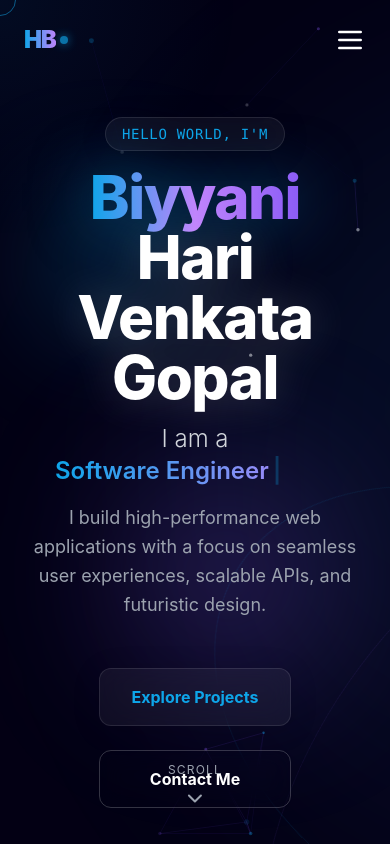
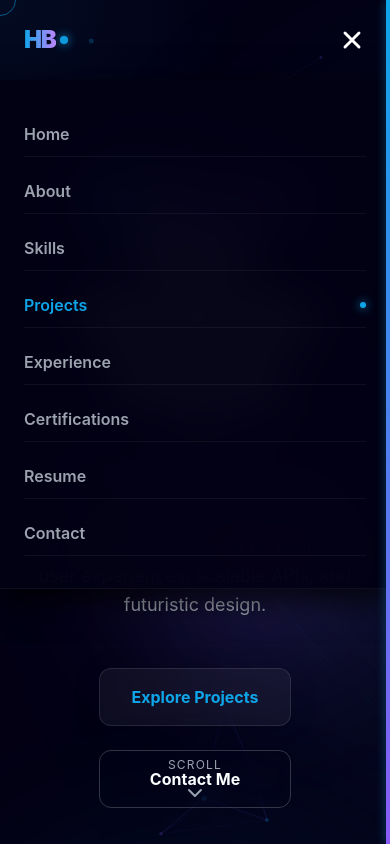
Before and after one commit to hari07-git/Portfolio, a React (Vite) app: page / in a window 390 px wide. Both pictures are taken after a click on the button 350 px from the left and 40 px from the top of the page. Shown: the top 844 px of the page. Built offline with nearby package versions, Linux system fonts and the light colour scheme.

Commit message:
feat: implement responsive mobile menu and optimize startup loader speeds

```diff
--- a/src/App.jsx
+++ b/src/App.jsx
@@ -89,8 +89,9 @@ function CinematicLoader({ onComplete }) {
   const [progress, setProgress] = useState(0);
 
   useEffect(() => {
-    const duration = 2500;
-    const interval = 50;
+    const isMobile = window.matchMedia('(hover: none) and (pointer: coarse)').matches || window.innerWidth < 768;
+    const duration = isMobile ? 600 : 1200;
+    const interval = 30;
     const steps = duration / interval;
     let currentStep = 0;
 
@@ -99,7 +100,7 @@ function CinematicLoader({ onComplete }) {
       setProgress(Math.min(100, Math.floor((currentStep / steps) * 100)));
       if (currentStep >= steps) {
         clearInterval(timer);
-        setTimeout(onComplete, 500); // Wait a bit before fading out
+        setTimeout(onComplete, isMobile ? 100 : 200); // Wait a bit before fading out
       }
     }, interval);
 
--- a/src/components/Navbar.jsx
+++ b/src/components/Navbar.jsx
@@ -1,9 +1,10 @@
 import { useState, useEffect } from 'react';
-import { motion } from 'framer-motion';
+import { motion, AnimatePresence } from 'framer-motion';
 
 export default function Navbar() {
   const [scrolled, setScrolled] = useState(false);
   const [activeSection, setActiveSection] = useState('home');
+  const [isOpen, setIsOpen] = useState(false);
 
   const navItems = ['Home', 'About', 'Skills', 'Projects', 'Experience', 'Certifications', 'Resume', 'Contact'];
 
@@ -39,12 +40,13 @@ export default function Navbar() {
       transition={{ duration: 0.8, ease: "easeOut" }}
       className={`fixed top-0 w-full z-50 transition-all duration-500 ${scrolled ? 'bg-[#030014]/80 backdrop-blur-xl border-b border-white/5 py-4 shadow-[0_4px_30px_rgba(0,0,0,0.5)]' : 'bg-transparent py-6'}`}
     >
-      <div className="container mx-auto px-6 flex justify-between items-center relative">
+      <div className="container mx-auto px-6 flex justify-between items-center relative z-50">
         <a href="#home" className="text-2xl font-black text-white tracking-tighter hover:scale-105 transition-transform flex items-center gap-1 group">
           <span className="text-transparent bg-clip-text bg-gradient-to-r from-primary to-purple-400 group-hover:from-purple-400 group-hover:to-primary transition-all duration-500">HB</span>
           <span className="w-2 h-2 rounded-full bg-primary animate-pulse shadow-[0_0_10px_rgba(14,165,233,1)]"></span>
         </a>
 
+        {/* Desktop Nav Items */}
         <div className="hidden md:flex gap-2">
           {navItems.map((item) => {
             const isActive = activeSection === item.toLowerCase();
@@ -67,15 +69,53 @@ export default function Navbar() {
           })}
         </div>
 
-        {/* Mobile Menu Icon (Placeholder) */}
+        {/* Mobile Menu Button */}
         <div className="md:hidden flex items-center">
-          <button className="text-white hover:text-primary transition-colors">
-            <svg xmlns="http://www.w3.org/2000/svg" className="h-8 w-8" fill="none" viewBox="0 0 24 24" stroke="currentColor">
-               <path strokeLinecap="round" strokeLinejoin="round" strokeWidth={2} d="M4 6h16M4 12h16M4 18h16" />
-            </svg>
+          <button
+            onClick={() => setIsOpen(!isOpen)}
+            className="text-white hover:text-primary transition-colors focus:outline-none cursor-pointer"
+          >
+            {isOpen ? (
+              <svg xmlns="http://www.w3.org/2000/svg" className="h-7 w-7" fill="none" viewBox="0 0 24 24" stroke="currentColor">
+                <path strokeLinecap="round" strokeLinejoin="round" strokeWidth={2.5} d="M6 18L18 6M6 6l12 12" />
+              </svg>
+            ) : (
+              <svg xmlns="http://www.w3.org/2000/svg" className="h-7 w-7" fill="none" viewBox="0 0 24 24" stroke="currentColor">
+                <path strokeLinecap="round" strokeLinejoin="round" strokeWidth={2.5} d="M4 6h16M4 12h16M4 18h16" />
+              </svg>
+            )}
           </button>
         </div>
       </div>
+
+      {/* Mobile Menu Dropdown */}
+      <AnimatePresence>
+        {isOpen && (
+          <motion.div
+            initial={{ opacity: 0, height: 0 }}
+            animate={{ opacity: 1, height: 'auto' }}
+            exit={{ opacity: 0, height: 0 }}
+            transition={{ duration: 0.3, ease: "easeInOut" }}
+            className="absolute top-full left-0 w-full bg-[#030014]/95 backdrop-blur-xl border-b border-white/5 md:hidden overflow-hidden shadow-[0_10px_30px_rgba(0,0,0,0.8)] z-40"
+          >
+            <div className="flex flex-col px-6 py-8 gap-3">
+              {navItems.map((item) => (
+                <a
+                  key={item}
+                  href={`#${item.toLowerCase()}`}
+                  onClick={() => setIsOpen(false)}
+                  className={`text-base font-semibold transition-all py-2.5 border-b border-white/5 flex justify-between items-center cursor-pointer ${activeSection === item.toLowerCase() ? 'text-primary' : 'text-gray-400 hover:text-white'}`}
+                >
+                  <span>{item}</span>
+                  {activeSection === item.toLowerCase() && (
+                    <span className="w-1.5 h-1.5 rounded-full bg-primary shadow-[0_0_10px_rgba(14,165,233,1)]"></span>
+                  )}
+                </a>
+              ))}
+            </div>
+          </motion.div>
+        )}
+      </AnimatePresence>
     </motion.nav>
   );
 }
```
